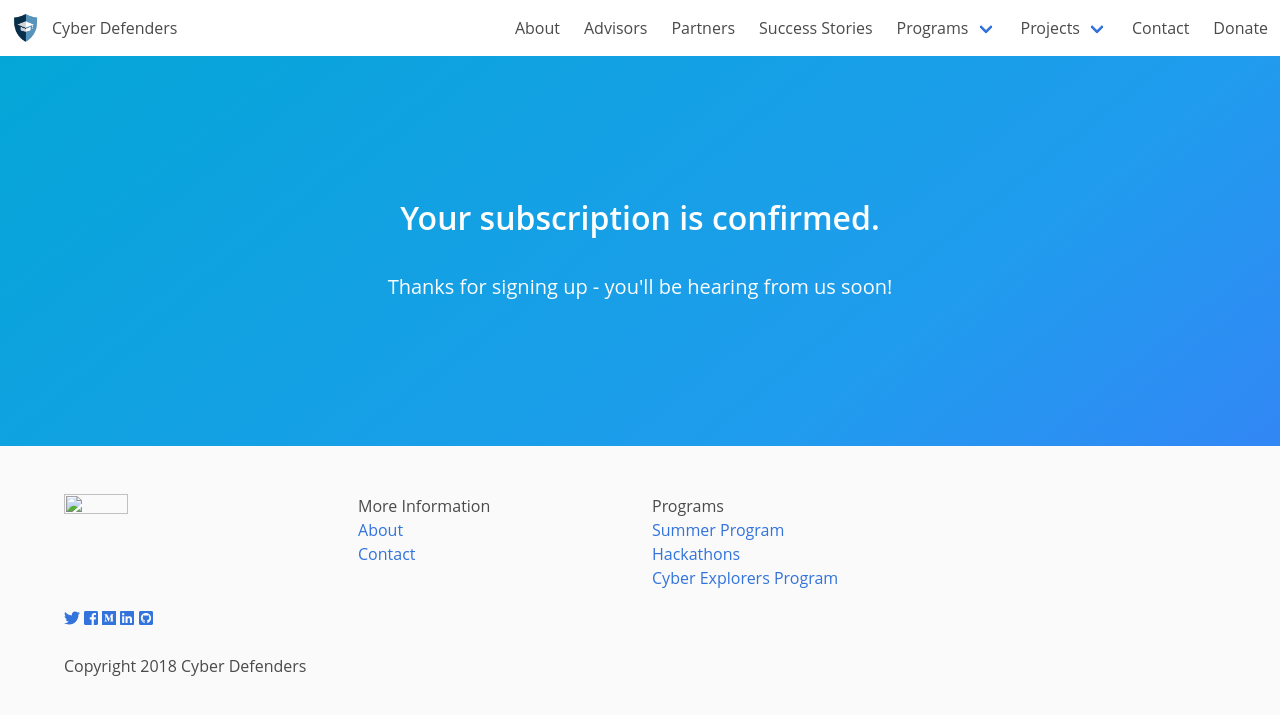
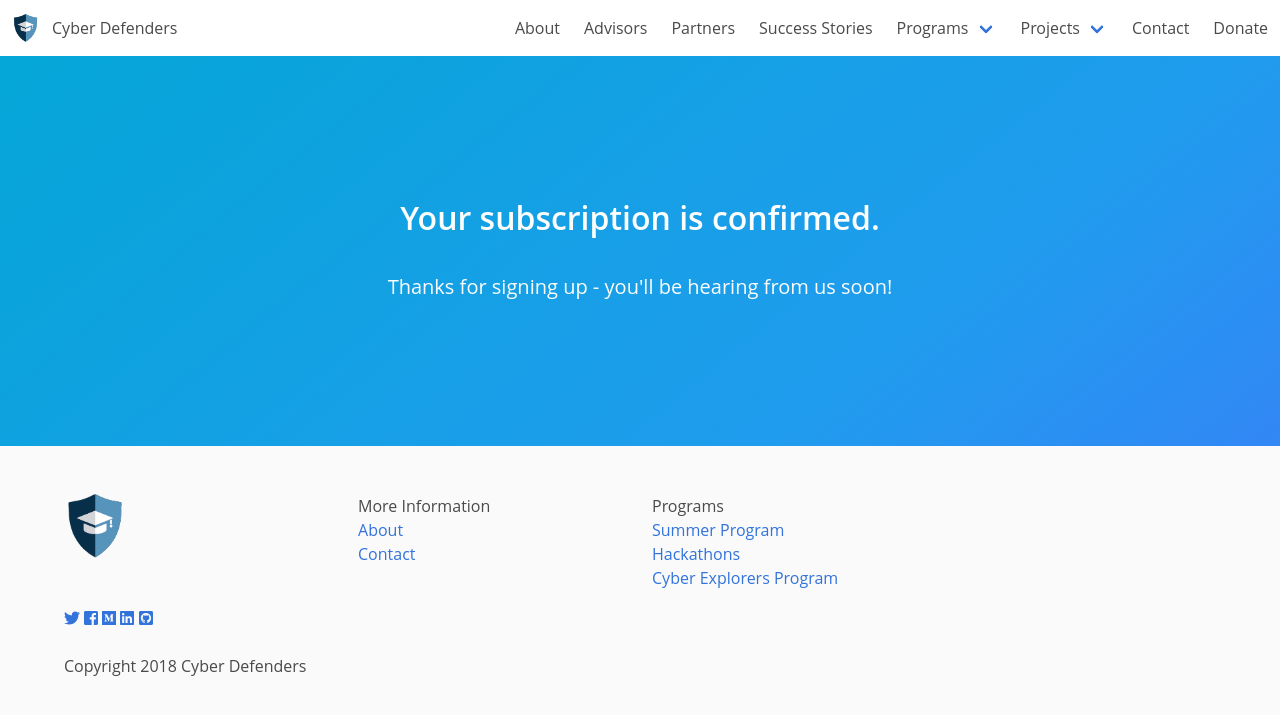
Before and after one commit to cyberdefendersprogram/www-homepage, a Jekyll site: the page built from confirmation.html, in a window 1280 px wide. Shown: the top 715 px of the page. Built offline with Jekyll 4.4.1, drawn with Linux system fonts in a browser that asks for light colours; nearby versions of some CDN libraries.

Commit message:
site.ulr

```diff
--- a/_includes/footer.html
+++ b/_includes/footer.html
@@ -6,7 +6,7 @@
         <div class="container">
           <div class="columns">
             <div class="column">
-              <a href="#"><image src="{{ site.baseurl }}assets/logo.png" class="image" height="64" width="64"></a><br>
+              <a href="#"><image src="{{ site.url }}{{ site.baseurl }}assets/logo.png" class="image" height="64" width="64"></a><br>
                 <br />
                 <span class="icon-footer"><a href="{{ site.twitter }}"><i class="fab fa-1x fa-twitter"></i></a></span>
                 <span class="icon-footer"><a href="{{ site.facebook }}"><i class="fab fa-1x fa-facebook-square"></i></a></span>
```
